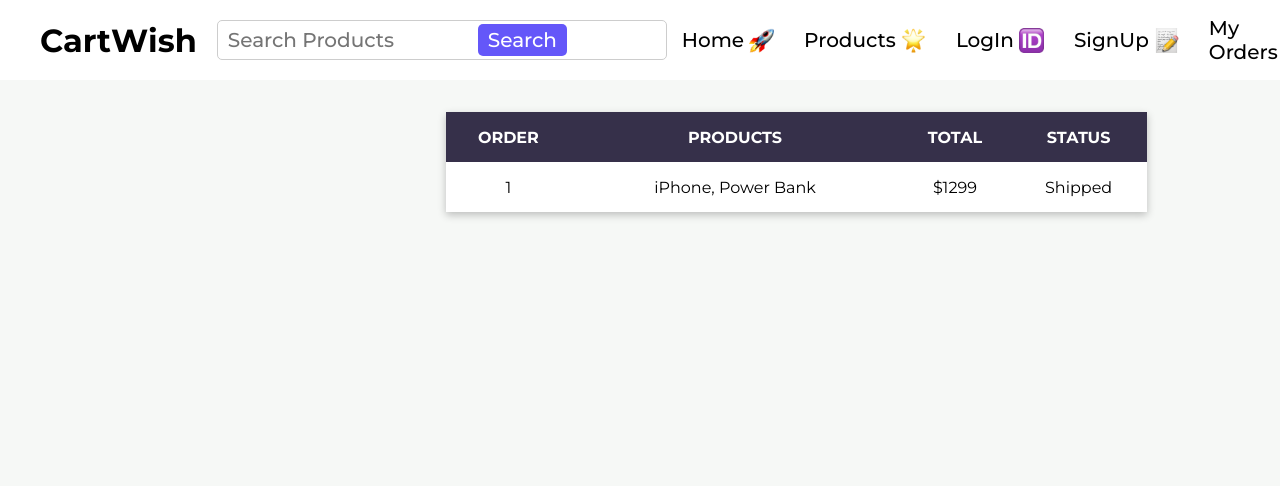
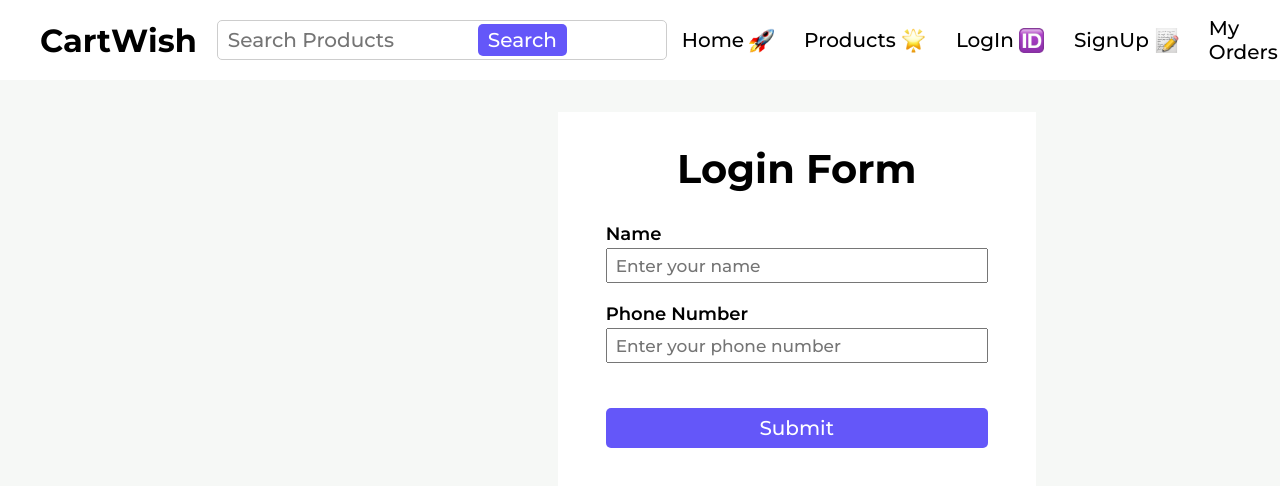
Before and after one commit to dineshigdd/cartwish, a React (Vite) app: page / in a window 1280 px wide. Shown: the top 486 px of the page. Built offline with nearby package versions, Linux system fonts and the light colour scheme.

Commit message:
add login form

```diff
--- a/package.json
+++ b/package.json
@@ -11,7 +11,8 @@
   },
   "dependencies": {
     "react": "^19.1.0",
-    "react-dom": "^19.1.0"
+    "react-dom": "^19.1.0",
+    "react-hook-form": "^7.59.0"
   },
   "devDependencies": {
     "@eslint/js": "^9.29.0",
--- a/src/App.jsx
+++ b/src/App.jsx
@@ -6,6 +6,7 @@ import ProductsPage from './components/Products/ProductsPage'
 import SingleProductPage from './components/SingleProduct/SingleProductPage'
 import CartPage from './components/Cart/CartPage'
 import MyOrderPage from './components/MyOrder/MyOrderPage'
+import LoginPage from './components/Authentication/LoginPage'
 
 const App = () => {
   return (
@@ -16,7 +17,8 @@ const App = () => {
           {/* <ProductsPage /> */}
           {/* <SingleProductPage /> */}
           {/* <CartPage /> */}
-          <MyOrderPage />
+          {/* <MyOrderPage /> */}
+          <LoginPage />
         </main>
     </div>
   )
--- /dev/null
+++ b/src/components/Authentication/LoginPage.css
@@ -0,0 +1,46 @@
+.form_page {
+    justify-content: center;
+}
+
+.authentication_form {
+    width: 30%;
+    padding: 32px 48px;
+    margin-top: 32px;
+    background-color: #fff;
+}
+
+.authentication_form h2 {
+    font-size: 40px;
+    margin-bottom: 30px;
+    text-align: center;
+}
+
+.form_inputs div {
+    display: flex;
+    flex-direction: column;
+    margin-bottom: 20px;
+}
+
+.form_inputs label {
+    font-size: 18px;
+    font-weight: 600;
+    margin-bottom: 3px;
+}
+
+.form_text_input {
+    height: 35px;
+    padding: 0 8px;
+    font-size: 17px;
+    font-weight: 500;
+    outline: none;
+}
+
+.form_submit {
+    height: 40px;
+    width: 100%;
+    margin: 25px 0 10px;
+}
+
+.form_error{
+    color:red;
+}
--- /dev/null
+++ b/src/components/Authentication/LoginPage.jsx
@@ -0,0 +1,53 @@
+import React, { useState } from 'react'
+import { useForm } from 'react-hook-form'
+import './LoginPage.css'
+
+const LoginPage = () => {
+
+    const { register , handleSubmit, formState: { errors } } = useForm();
+
+    const onSubmit = ( formData ) => console.log( formData )
+
+    return (
+        <section className="align_center form_page">
+            <form
+                className="authentication_form"
+                onSubmit={ handleSubmit( onSubmit ) }>
+                <h2>Login Form</h2>
+                <div className="form_inputs">
+                    <div>
+                        <label htmlFor="name">Name</label>
+                        <input
+                            type="text"
+                            id='name'
+                            className='form_text_input'
+                            placeholder='Enter your name'
+                            { ...register("name",{
+                                required: true,
+                                minLength: 3
+                            })}
+                        />
+                        { errors.name?.type === "required" && <em className='form_error'>Please enter your name</em>  }
+                        { errors.name?.type === "minLength" && <em className='form_error'>Name should be 3 or more characters</em>  }
+                    </div>
+
+                    <div>
+                        <label htmlFor="phone">Phone Number</label>
+                        <input
+                            type='number'
+                            id="phone"
+                            className='form_text_input'
+                            placeholder='Enter your phone number'
+                            { ...register("phone", { valueAsNumber : true })}
+                        />
+
+                    </div>
+                </div>
+
+                <button className='search_button form_submit'>Submit</button>
+            </form>
+    </section>
+  )
+}
+
+export default LoginPage
```
Also changed, not shown: 1 other file (tests, documents, lock files or other folders).
